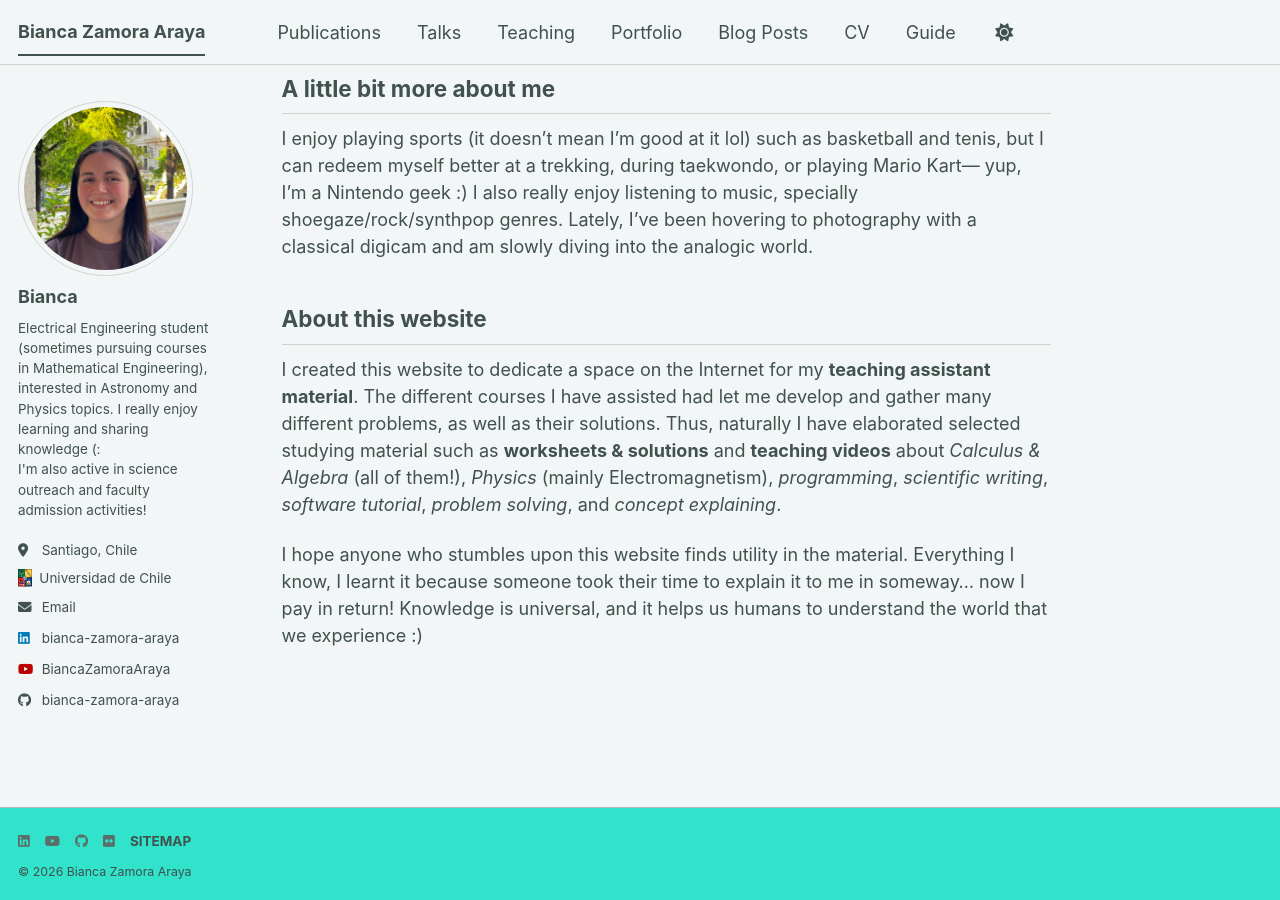
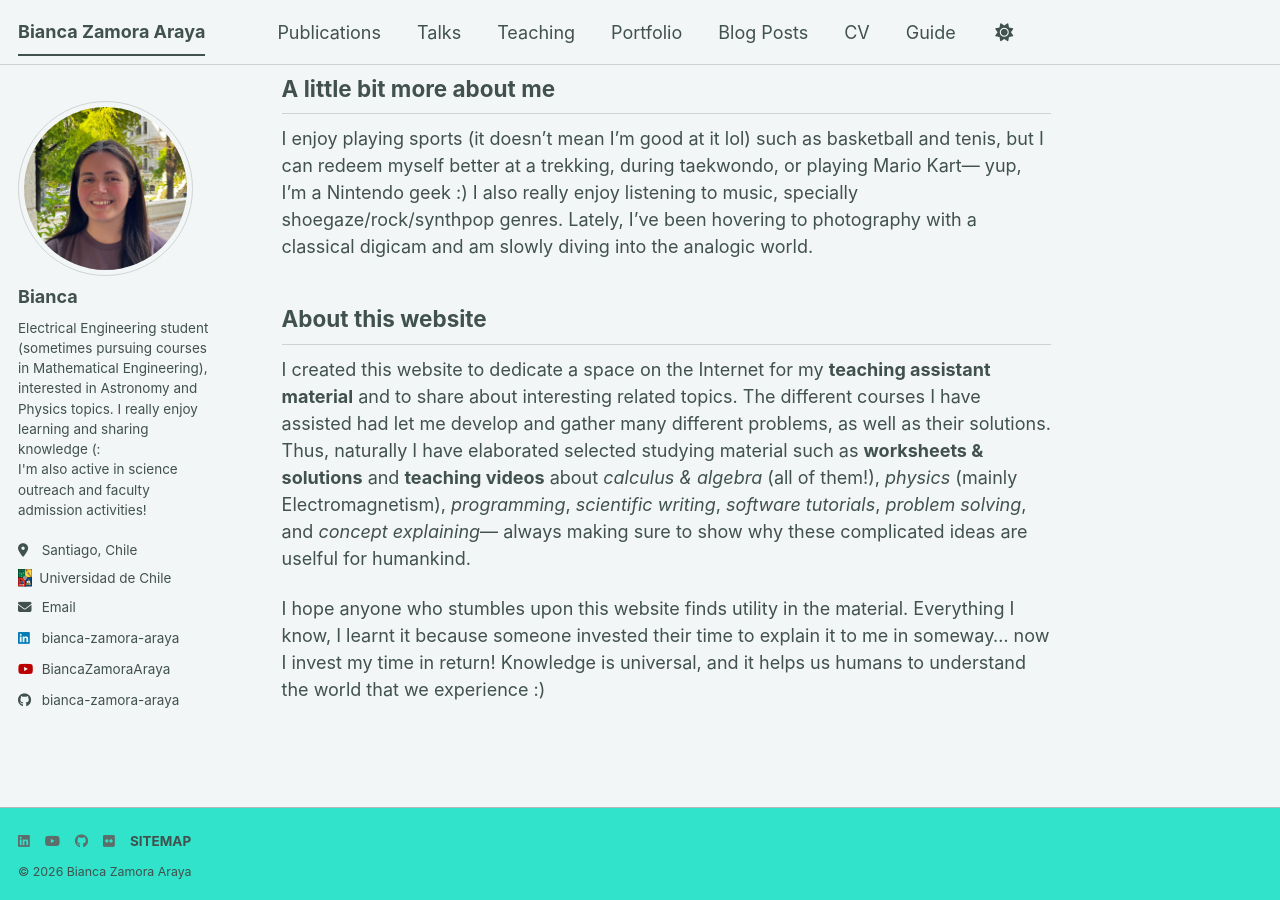
Before and after one commit to Bianca-Zamora-Araya/Bianca-Zamora-Araya.github.io, a Jekyll site: the page built from _pages/about.md, in a window 1280 px wide and 900 px high, scrolled down 970 px. Built offline with Jekyll 4.4.1, drawn with Linux system fonts in a browser that asks for light colours; a style sheet for code colours, icons or effects is not loaded.

Commit message:
Update about.md

```diff
--- a/_pages/about.md
+++ b/_pages/about.md
@@ -19,6 +19,6 @@ I enjoy playing sports (it doesn't mean I'm good at it lol) such as basketball a
 
 About this website
 ---
-I created this website to dedicate a space on the Internet for my **teaching assistant material**. The different courses I have assisted had let me develop and gather many different problems, as well as their solutions. Thus, naturally I have elaborated selected studying material such as **worksheets & solutions** and **teaching videos** about *Calculus & Algebra* (all of them!), *Physics* (mainly Electromagnetism), *programming*, *scientific writing*, *software tutorial*, *problem solving*, and *concept explaining*.
+I created this website to dedicate a space on the Internet for my **teaching assistant material** and to share about interesting related topics. The different courses I have assisted had let me develop and gather many different problems, as well as their solutions. Thus, naturally I have elaborated selected studying material such as **worksheets & solutions** and **teaching videos** about *calculus & algebra* (all of them!), *physics* (mainly Electromagnetism), *programming*, *scientific writing*, *software tutorials*, *problem solving*, and *concept explaining*— always making sure to show why these complicated ideas are uselful for humankind.
 
-I hope anyone who stumbles upon this website finds utility in the material. Everything I know, I learnt it because someone took their time to explain it to me in someway... now I pay in return! Knowledge is universal, and it helps us humans to understand the world that we experience :)
+I hope anyone who stumbles upon this website finds utility in the material. Everything I know, I learnt it because someone invested their time to explain it to me in someway... now I invest my time in return! Knowledge is universal, and it helps us humans to understand the world that we experience :)
```
